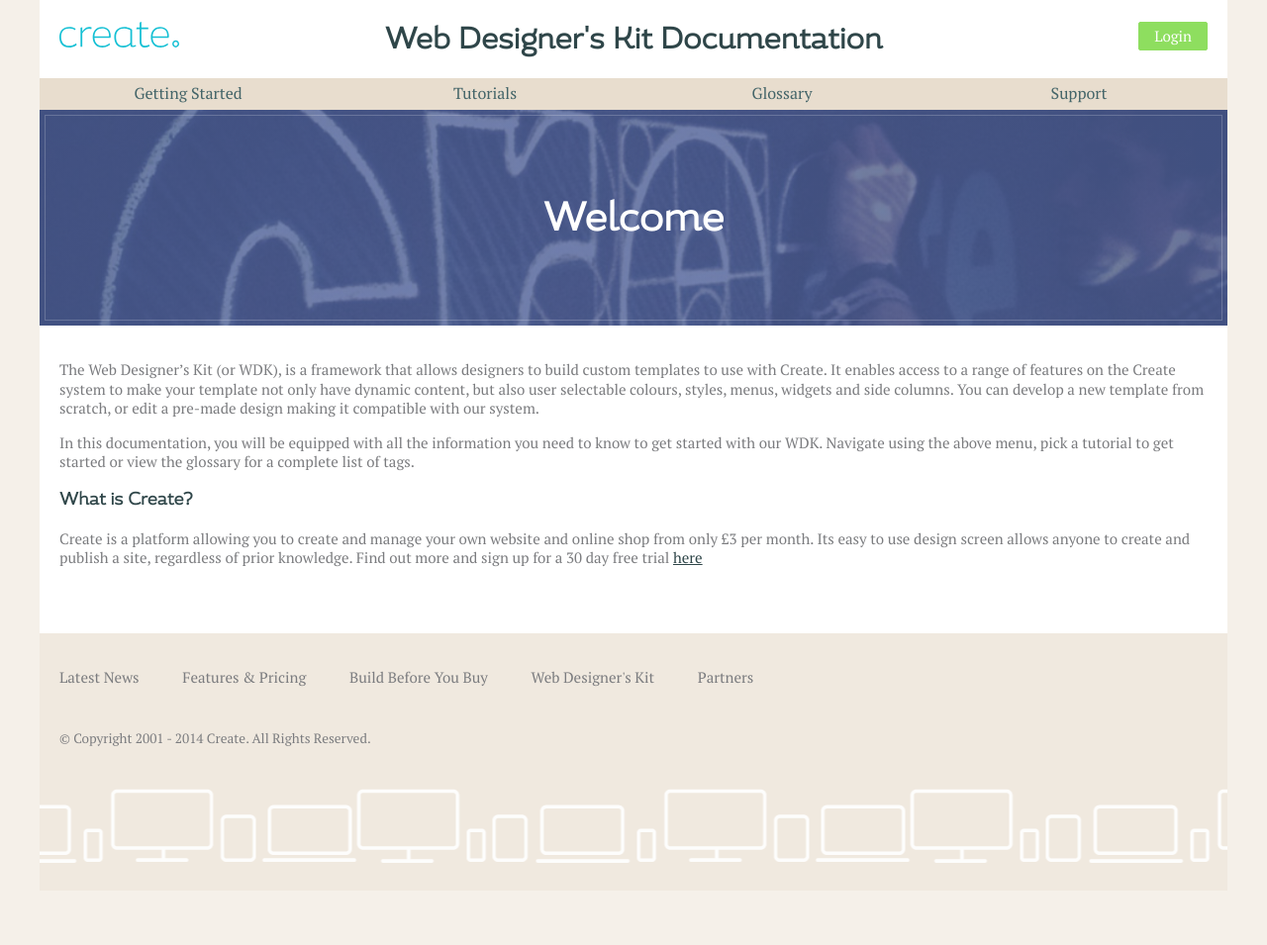
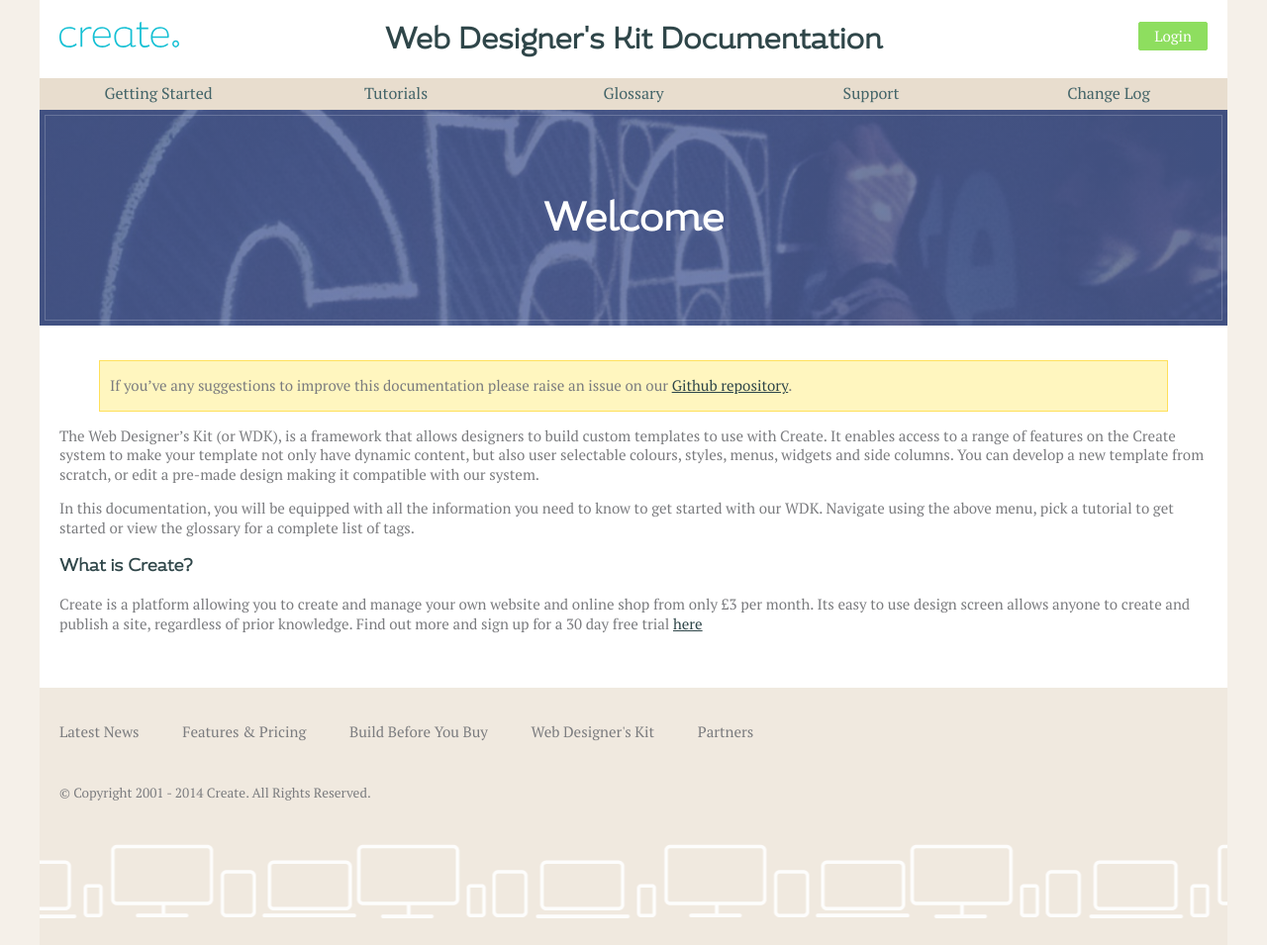
Before and after one commit to createdotnet/wdk, a Jekyll site: the page built from index.md, in a window 1280 px wide. Shown: the whole page at 99% size. Built offline with Jekyll 4.4.1, drawn with Linux system fonts in a browser that asks for light colours; before the commit the page ends 900 px from its top, so only the background shows below that.

Commit message:
Page builder docs

```diff
--- a/_includes/top-navigation-bars.html
+++ b/_includes/top-navigation-bars.html
@@ -45,5 +45,11 @@
                   <li><a href="/pages/support/index.html">Support</a></li>
               {% endif %}
 
+              {% if page.url  contains "changelog" %}
+                  <li class="active"><a href="/changelog.html">Change Log</a></li>
+                  {% else %}
+                  <li><a href="/changelog.html">Change Log</a></li>
+              {% endif %}
+
             </ul>
         </nav>
--- a/_sass/top-nav.scss
+++ b/_sass/top-nav.scss
@@ -15,7 +15,7 @@
 
 .top-nav li {
     display: inline-block;
-    width: 25%;
+    width: 20%;
     text-align: center;
     zoom: 1; /*IE7 fix for inline-block */
     *display: inline;  /*IE7 fix for inline-block */
--- a/index.md
+++ b/index.md
@@ -2,6 +2,8 @@
 layout: index
 title: Welcome
 ---
+
+> If you've any suggestions to improve this documentation please raise an issue on our [Github repository](https://github.com/createdotnet/createdotnet.github.io/issues).
 
 The Web Designer’s Kit (or WDK), is a framework that allows designers to build custom templates to use with Create.
 It enables access to a range of features on the Create system to make your template not only have dynamic content, but also user selectable colours, styles, menus, widgets and side columns. You can develop a new template from scratch, or edit a pre-made design making it compatible with our system.
```
Also changed, not shown: pages/tutorials/06advanced-colour-functions.md (+1 -0 lines), pages/tutorials/11using-jquery.md (+1 -0 lines).
